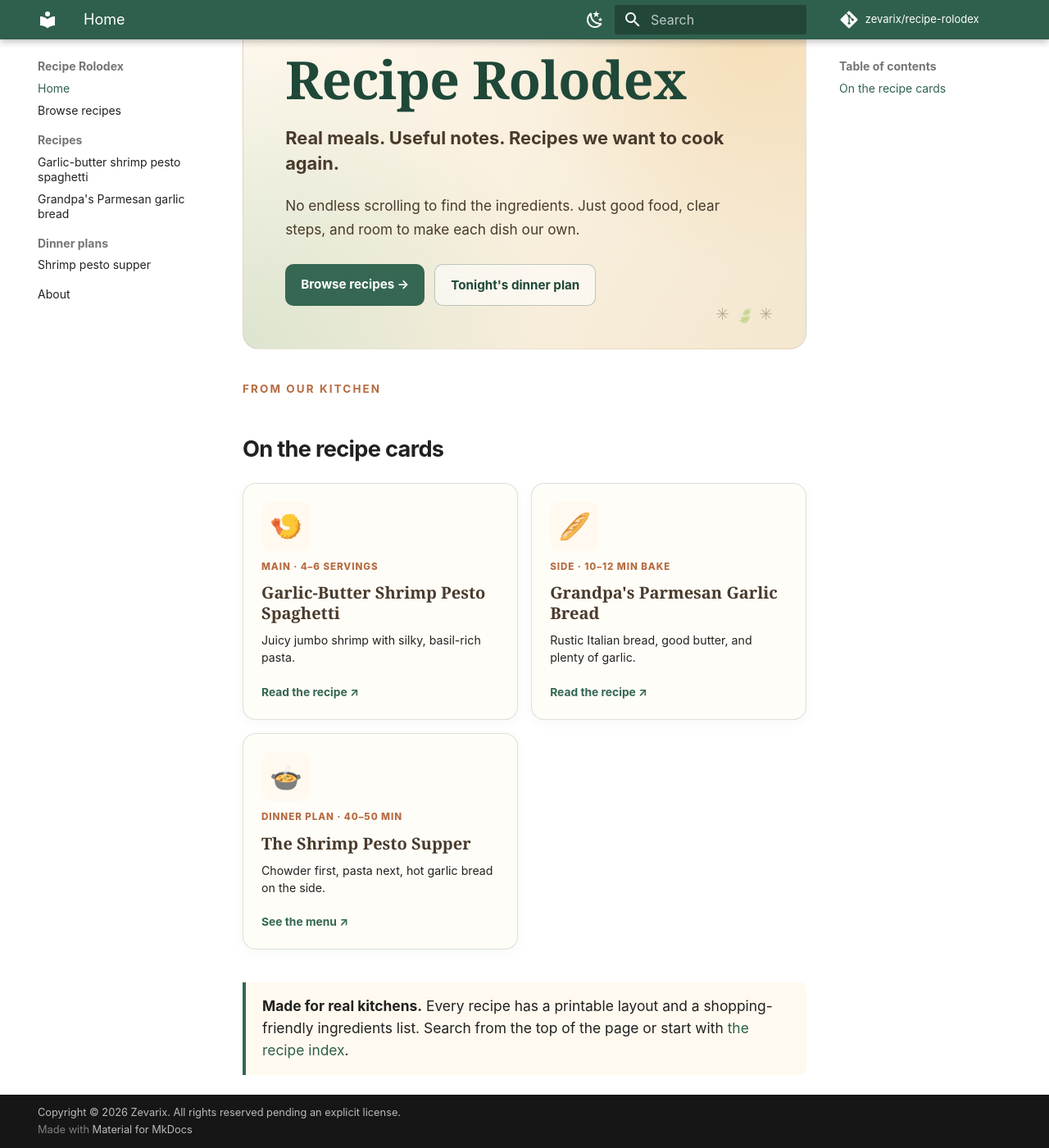
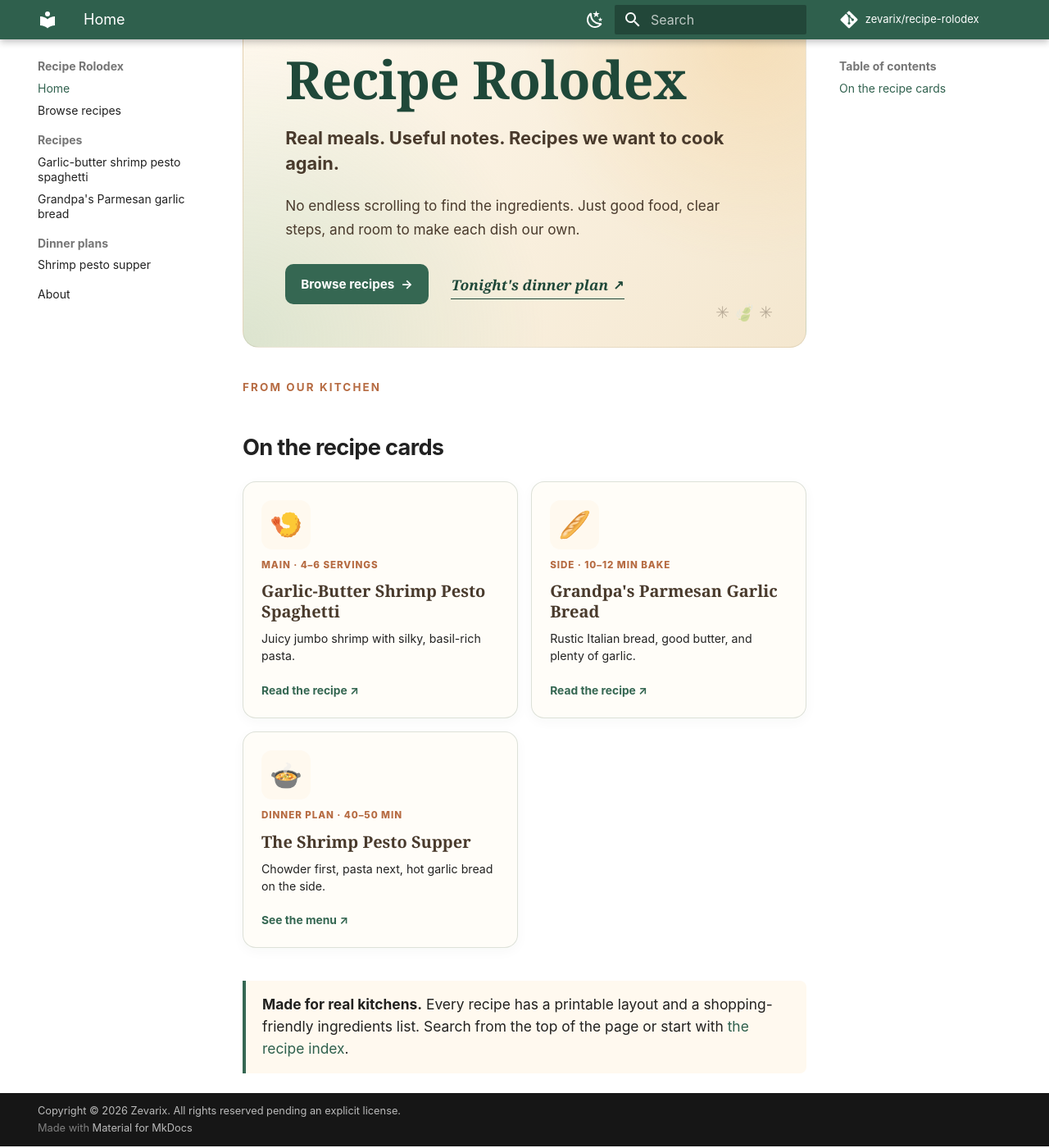
Before and after one commit to zevarix/recipe-rolodex, an MkDocs documentation site: the page built from docs/index.md, in a window 1280 px wide and 1400 px high, scrolled down 145 px. Shown: the whole window at 82% size. Built offline with MkDocs 1.6.1 and Material for MkDocs 9.7.7, drawn with Linux system fonts in a browser that asks for light colours; comment, search, counter and statistics services are not loaded.

Commit message:
Refine hero to one CTA and editorial dinner link (#1)

```diff
--- a/docs/index.md
+++ b/docs/index.md
@@ -4,8 +4,8 @@
   <p class="hero-lead">Real meals. Useful notes. Recipes we want to cook again.</p>
   <p>No endless scrolling to find the ingredients. Just good food, clear steps, and room to make each dish our own.</p>
   <div class="hero-actions">
-    <a class="recipe-button" href="recipes/">Browse recipes →</a>
-    <a class="recipe-button outline" href="dinners/shrimp-pesto-supper/">Tonight's dinner plan</a>
+    <a class="recipe-button" href="recipes/">Browse recipes <span aria-hidden="true">→</span></a>
+    <a class="hero-text-link" href="dinners/shrimp-pesto-supper/">Tonight's dinner plan <span aria-hidden="true">↗</span></a>
   </div>
   <div class="hero-doodle" aria-hidden="true">✳︎  🍃  ✳︎</div>
 </section>
--- a/docs/stylesheets/recipes.css
+++ b/docs/stylesheets/recipes.css
@@ -47,11 +47,17 @@
 .rolodex-hero p { max-width: 37rem; font-size: .86rem; line-height: 1.7; }
 .rolodex-hero .hero-lead { font-size: 1.09rem; font-weight: 650; line-height: 1.4; }
 .rolodex-hero .hero-doodle { font-size: 1rem; opacity: .35; position: absolute; right: 2rem; bottom: 1.3rem; pointer-events: none; }
-.hero-actions { display:flex; gap:.6rem; flex-wrap:wrap; margin-top:1.4rem; }
-.hero-actions .recipe-button { display:inline-flex; padding:.62rem .95rem; border-radius:.5rem; background:var(--rr-sage); color:#fff; font-size:.76rem; font-weight:700; text-decoration:none; transition:transform .15s ease, background .15s; }
+.hero-actions { display:flex; align-items:center; column-gap:1.35rem; row-gap:.6rem; flex-wrap:wrap; margin-top:1.4rem; }
+.hero-actions .recipe-button { display:inline-flex; align-items:center; gap:.4rem; padding:.62rem .95rem; border-radius:.5rem; background:var(--rr-sage); color:#fff; font-size:.76rem; font-weight:700; text-decoration:none; transition:transform .15s ease, background .15s; }
 .hero-actions .recipe-button:hover { background: var(--rr-sage-dark); color:#fff; transform:translateY(-2px); }
-.hero-actions .recipe-button.outline { color:var(--rr-sage-dark); background:rgba(255,255,255,.55); border:1px solid rgba(44,85,65,.3); }
-[data-md-color-scheme="slate"] .hero-actions .recipe-button.outline {color:#edf7e7;background:rgba(255,255,255,.08)}
+.hero-actions .hero-text-link { display:inline-flex; align-items:center; gap:.3rem; padding:.4rem .05rem .3rem; border-bottom:1px solid currentColor; color:var(--rr-sage-dark); font-family:Georgia, 'Times New Roman', serif; font-size:.87rem; font-style:italic; font-weight:700; line-height:1.2; text-decoration:none; transition:color .15s ease; }
+.hero-actions .hero-text-link:hover { color:var(--rr-copper); }
+.hero-actions .hero-text-link span { display:inline-block; font-family:system-ui,sans-serif; font-size:.9em; font-style:normal; transition:transform .15s ease; }
+.hero-actions .hero-text-link:hover span { transform:translate(2px,-2px); }
+.hero-actions a:focus-visible { outline:2px solid var(--rr-copper); outline-offset:4px; }
+[data-md-color-scheme="slate"] .hero-actions .hero-text-link { color:#d4ead6; }
+[data-md-color-scheme="slate"] .hero-actions .hero-text-link:hover { color:#f0bb8d; }
+@media (prefers-reduced-motion:reduce) { .hero-actions a, .hero-actions a span { transition:none !important; } }
 .section-eyebrow { margin-top: 1.9rem; }
 .recipe-grid { display:grid; grid-template-columns:repeat(auto-fit,minmax(min(100%,13.6rem),1fr)); gap:.82rem; margin:1.1rem 0 2rem; }
 .recipe-grid .recipe-card {
```
